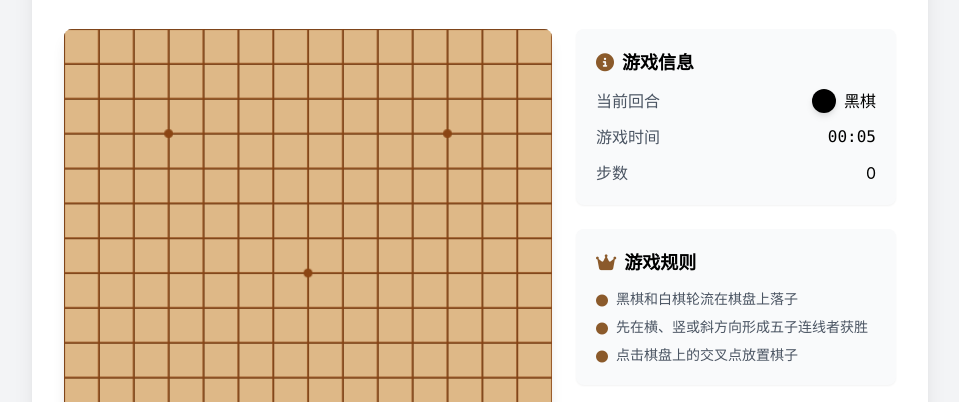
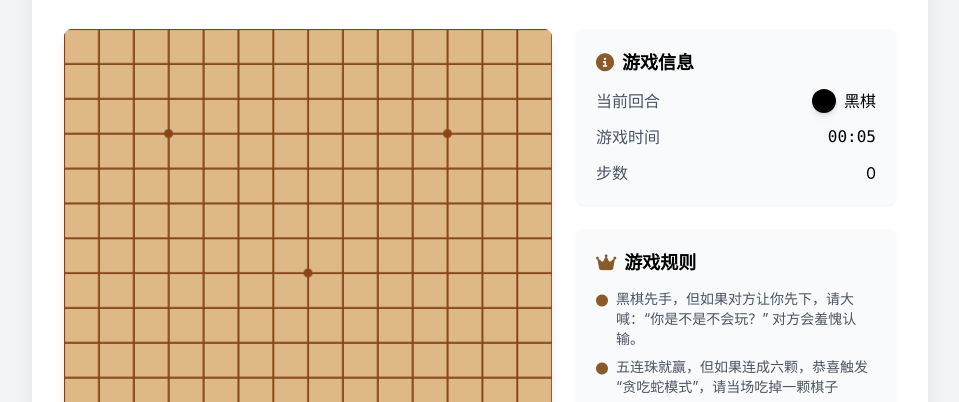
Before and after one commit to 1145147777/shi, a plain HTML site: page index.html in a window 1280 px wide. Shown: the part 534-936 px from the top of the page, without its empty margins (160-1119 px from the left). Drawn offline with nearby package versions, Linux system fonts and the light colour scheme.

Commit message:
Update index.html

```diff
--- a/index.html
+++ b/index.html
@@ -140,15 +140,15 @@
                     <ul class="text-sm text-gray-600 space-y-2">
                         <li class="flex items-start">
                             <i class="fa-solid fa-circle text-xs mt-1.5 mr-2 text-primary"></i>
-                            <span>黑棋和白棋轮流在棋盘上落子</span>
+                            <span>黑棋先手，但如果对方让你先下，请大喊：“你是不是不会玩？” 对方会羞愧认输。</span>
                         </li>
                         <li class="flex items-start">
                             <i class="fa-solid fa-circle text-xs mt-1.5 mr-2 text-primary"></i>
-                            <span>先在横、竖或斜方向形成五子连线者获胜</span>
+                            <span>五连珠就赢，但如果连成六颗，恭喜触发“贪吃蛇模式”，请当场吃掉一颗棋子</span>
                         </li>
                         <li class="flex items-start">
                             <i class="fa-solid fa-circle text-xs mt-1.5 mr-2 text-primary"></i>
-                            <span>点击棋盘上的交叉点放置棋子</span>
+                            <span>“记住你是人类，如果棋子开始骂你菜，请自觉认输并高呼‘我是菜鸡’！” 😂🎲</span>
                         </li>
                     </ul>
                 </div>
```
